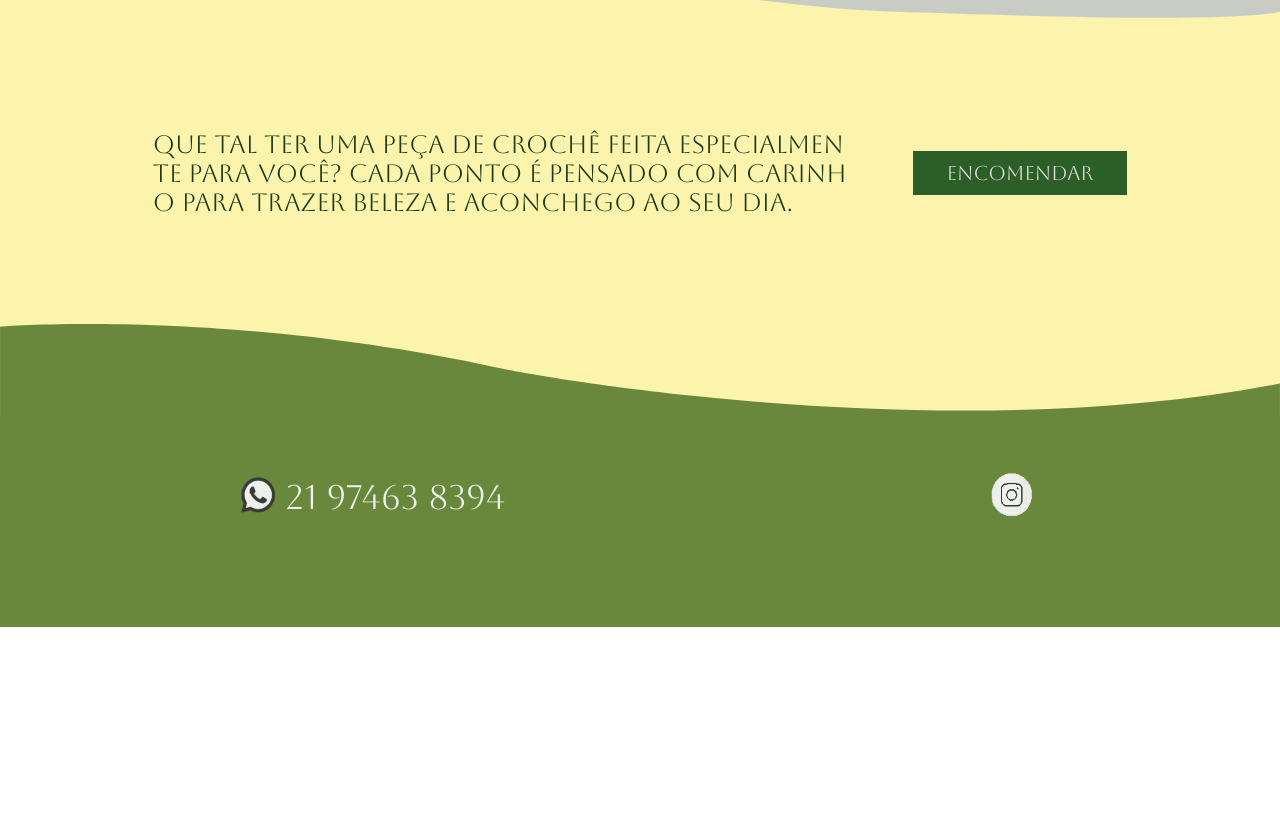
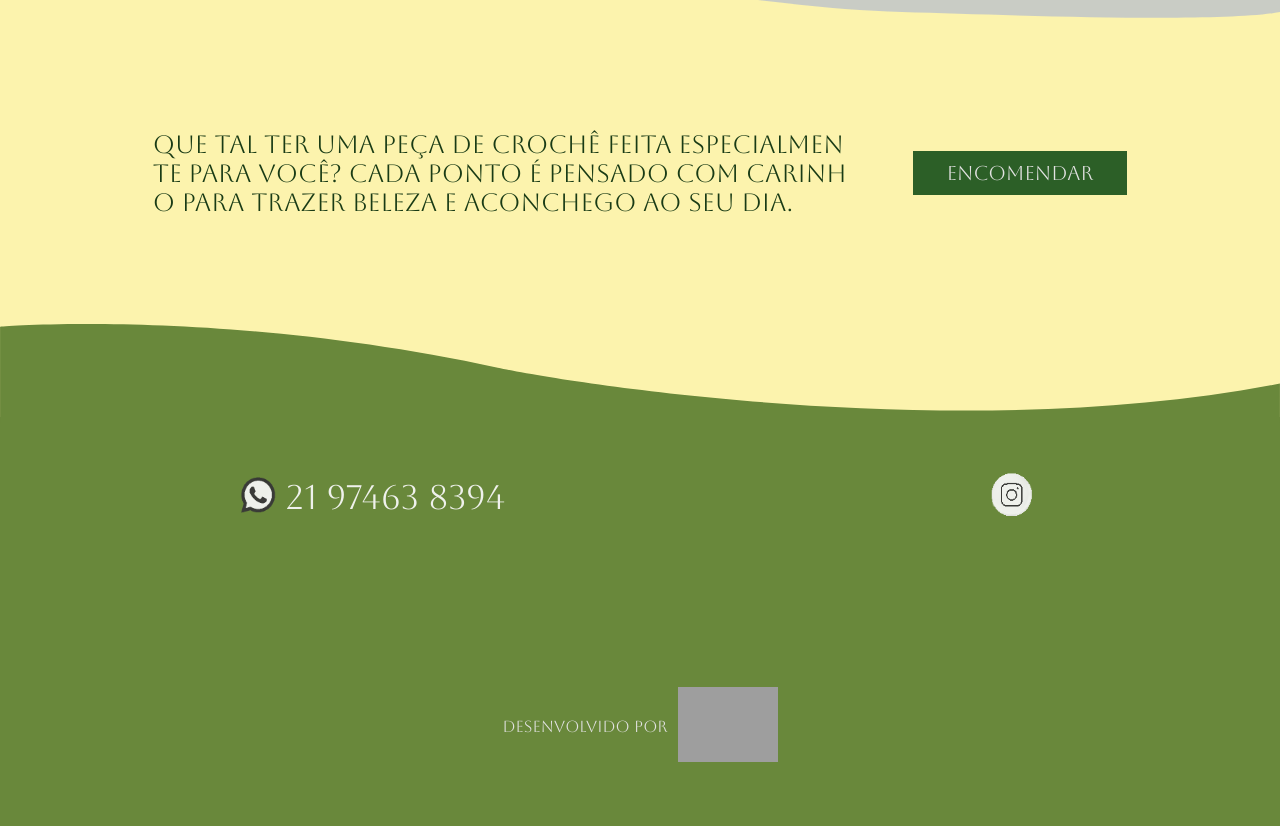
Before and after one commit to hildeir/site-de-croche, a plain HTML site: page index.html in a window 1280 px wide. Shown: the part 2283-3109 px from the top of the page. Before the commit the page ends 2910 px from the top, so only its background shows below. Drawn offline with Linux system fonts and the light colour scheme; grey boxes are pictures that could not be loaded.

Commit message:
adicionado developed by

```diff
--- a/assets/css/layout.css
+++ b/assets/css/layout.css
@@ -282,3 +282,18 @@ footer{
     bottom: -6px;
     width: 100%;
 }
+/********** develped by **************/
+.developed-by img{
+    width: 100px;
+    height: auto;
+}
+.developed-by{
+    color: #E2E2E2;
+    display: flex;
+    justify-content: center;
+    align-items: center;
+    padding: 60px;
+}
+.developed-by a{
+    margin-left: 10px;
+}
--- a/index.html
+++ b/index.html
@@ -160,6 +160,11 @@
                 </a>
             </div>
         </div>
+        <div class="developed-by">
+            Desenvolvido por <a href="https://hildeirprogramador.com.br/" target="_blank">
+                <img src="https://hildeirprogramador.com.br/assets/imagens/logotipo.png">
+                </a>
+        </div>
     </footer>
     <div class="container-galeria-modal">
         <div class="content">
```
